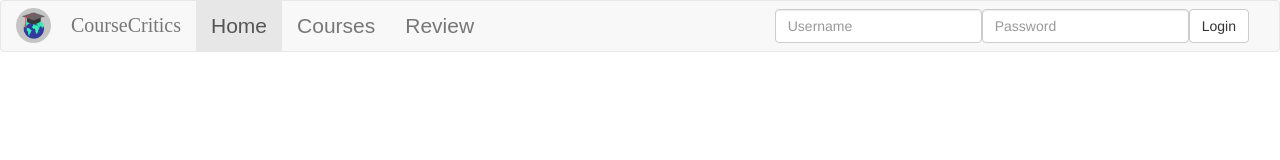
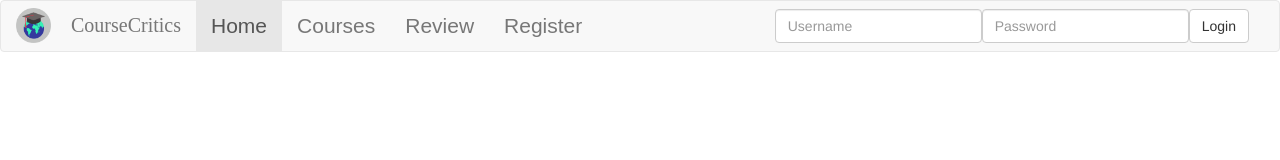
Before and after one commit to jmarken/CourseCriticsServer, an Angular app in the folder course-web-app/: page /home in a window 1280 px wide. Shown: the top 160 px of the page. Built offline with nearby package versions, Linux system fonts and the light colour scheme.

Commit message:
Register link

```diff
--- a/course-web-app/src/app/header/header.component.html
+++ b/course-web-app/src/app/header/header.component.html
@@ -23,6 +23,9 @@
                 <li class="nav-item" routerLinkActive="active">
                     <a class="nav-link" routerLink="/review">Review</a>
                 </li>
+                <li class="nav-item" routerLinkActive="active">
+                    <a class="nav-link" routerLink="/registeruser">Register</a>
+                </li>
             </ul>
             <form id="login-form" class="navbar-form navbar-right" (ngSubmit)="onLogin(f)" #f="ngForm">
                 <div class="form-group">
```
